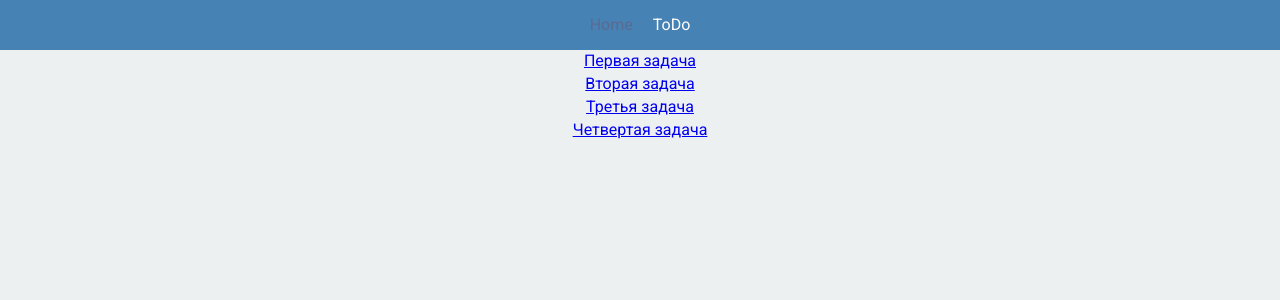
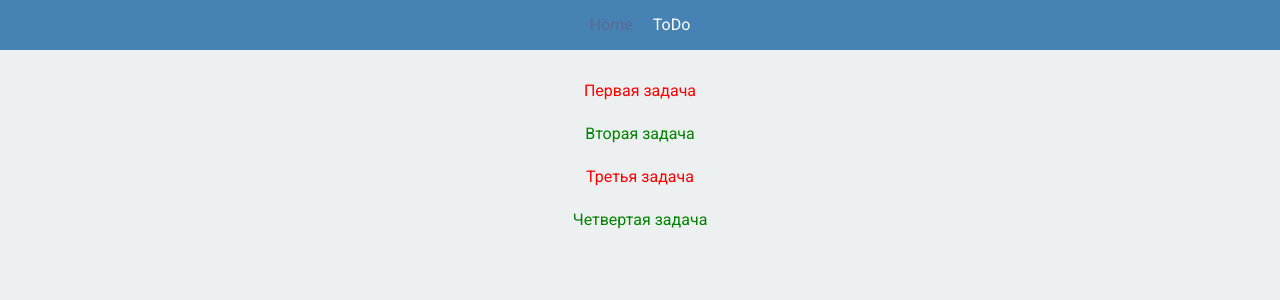
Before and after one commit to ruuuu/ToDoList_React_2026, a React (Create React App) app: page / in a window 1280 px wide. Shown: the top 300 px of the page. Built offline with nearby package versions, Linux system fonts and the light colour scheme.

Commit message:
add NotFound Page

```diff
--- a/src/assets/scss/style.scss
+++ b/src/assets/scss/style.scss
@@ -1,3 +1,5 @@
+// общие стили
+
 * {
     box-sizing: border-box;
 }
@@ -15,5 +17,6 @@ body {
     display: flex;
     flex-direction: column;
     align-items: center;
+    padding: 20px;
 
 }
--- /dev/null
+++ b/src/components/ListItem/ListItem.module.scss
@@ -0,0 +1,12 @@
+.link {
+  text-decoration: none;
+  padding: 10px;
+}
+
+.done {
+  color: green;
+}
+
+.notDone {
+  color: red;
+}
--- a/src/components/ListItem/ListItem.tsx
+++ b/src/components/ListItem/ListItem.tsx
@@ -1,11 +1,13 @@
 import { ToDo } from "../../models/todo-item";
+import classes from './ListItem.module.scss'
+
 
 //
 export const ListItem  = (props: { todo: ToDo }) => {       // либо вместо props можно сразу деструктурировать: ({todo}: {todo : ToDo})
 
   return (
     <>
-      <a href={`/list/${props.todo.id}`}> { props.todo.text } </a>
+      <a className={`${classes.link} ${props.todo.isDone ? classes.done : classes.notDone}`} href={`/list/${props.todo.id}`}> { props.todo.text } </a>
     </>
   )
 
--- a/src/index.tsx
+++ b/src/index.tsx
@@ -7,6 +7,7 @@ import { BrowserRouter, Routes, Route } from 'react-router-dom';
 import { HomePage } from './pages/HomePage';
 import { Header } from './components/Header/Header';
 import { ToDo } from './models/todo-item';
+import { NotFound } from './pages/404';
 
 
 
@@ -49,8 +50,9 @@ root.render(
     <BrowserRouter>
       <Header />
       <Routes>
-        <Route path="/" element={<HomePage todosArray={todosArray} />} />      {/*  вызываем фукнцию HomePage */}
+        <Route path="/" element={<HomePage todosArray={todosArray} />} />      {/*  вызываем фукнцию HomePage при переход на / */}
         <Route path="/todo" element={<ToDoListPage />} />
+        <Route path="*" element={<NotFound />} />
       </Routes>
     </BrowserRouter>
   </React.StrictMode>
--- /dev/null
+++ b/src/pages/404.tsx
@@ -0,0 +1,14 @@
+import { Link } from "react-router-dom";
+
+
+export const NotFound = () => {
+
+  return (
+    <div className="container">
+      <h1> NotFound </h1>
+      <Link to="/"> На главную </Link>
+    </div>
+
+  )
+
+};
```
